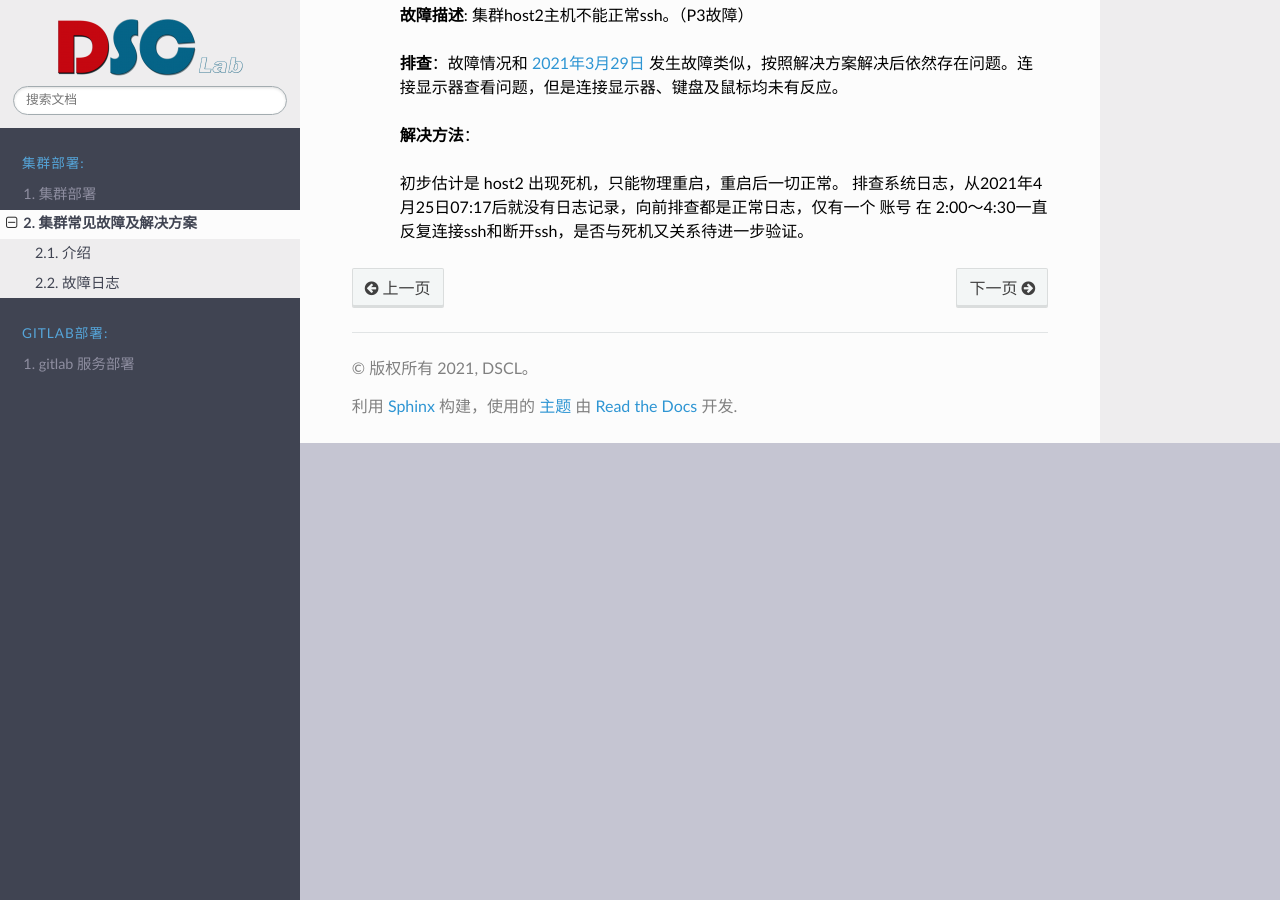
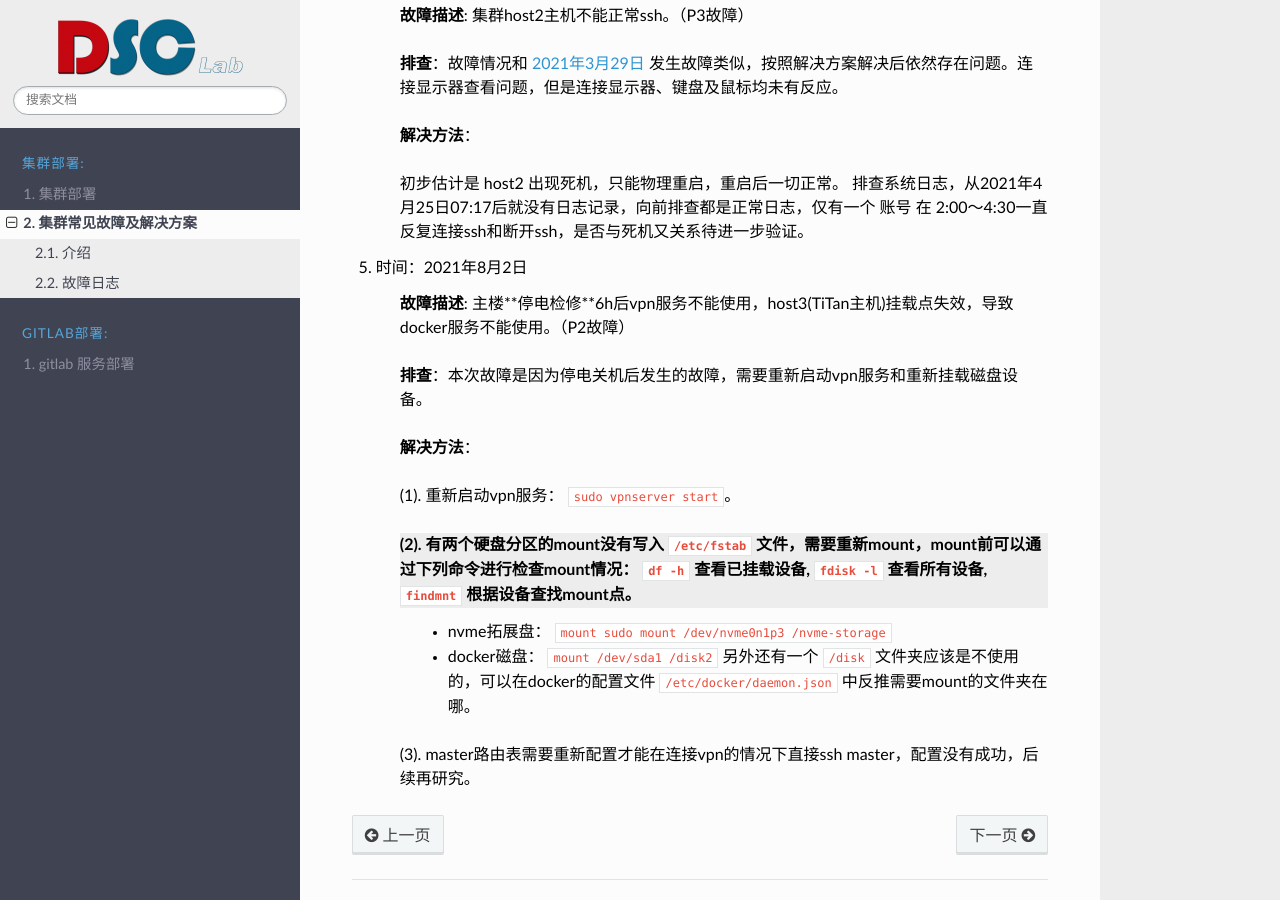
Before and after one commit to CDDSCLab/dscl-docs, a Sphinx documentation site: the page built from source/cluster/deployment/question.rst, in a window 1280 px wide and 900 px high, scrolled down 2501 px. Built offline with Sphinx 7.4.7 and the Read the Docs theme 2.0.0, drawn with Linux system fonts in a browser that asks for light colours; formulas are drawn with MathJax 3; some of the changed text lies outside the part shown.

Commit message:
[docs]Add 2021-08-02 log

```diff
--- a/source/cluster/deployment/question.rst
+++ b/source/cluster/deployment/question.rst
@@ -78,7 +78,7 @@
         (1).  初步怀疑是登录的账号比较新，从未登录过，切换使用比较活跃的账号。
 
         .. note::
-            虽然这个现象非常不可思议😓，但是切换账号后的确生效，但是目前不能完全保证是这个原因，可以尝试下面的方法。*
+            虽然这个现象非常不可思议😓，但是切换账号后的确生效，但是目前不能完全保证是这个原因，可以尝试下面的方法。
 
         (2). 手动在主机上设置  DNS 地址为 ``202.112.14.21``、``61.139.2.69``、``114.114.114.114`` 等（Windows、Linux 如何设置 DNS 请自行查询）
 
@@ -108,3 +108,21 @@
 
     初步估计是 host2 出现死机，只能物理重启，重启后一切正常。
     排查系统日志，从2021年4月25日07:17后就没有日志记录，向前排查都是正常日志，仅有一个 账号 在 2:00～4:30一直反复连接ssh和断开ssh，是否与死机又关系待进一步验证。
+
+
+5. 时间：2021年8月2日
+
+    **故障描述**: 主楼**停电检修**6h后vpn服务不能使用，host3(TiTan主机)挂载点失效，导致docker服务不能使用。（P2故障）
+
+    **排查**：本次故障是因为停电关机后发生的故障，需要重新启动vpn服务和重新挂载磁盘设备。
+
+    **解决方法**：
+
+    (1). 重新启动vpn服务： ``sudo vpnserver start``。
+
+    (2). 有两个硬盘分区的mount没有写入 ``/etc/fstab`` 文件，需要重新mount，mount前可以通过下列命令进行检查mount情况： ``df -h`` 查看已挂载设备, ``fdisk -l`` 查看所有设备, ``findmnt`` 根据设备查找mount点。
+        * nvme拓展盘： ``mount sudo mount /dev/nvme0n1p3 /nvme-storage``
+
+        * docker磁盘： ``mount /dev/sda1 /disk2`` 另外还有一个 ``/disk`` 文件夹应该是不使用的，可以在docker的配置文件 ``/etc/docker/daemon.json`` 中反推需要mount的文件夹在哪。
+
+    (3). master路由表需要重新配置才能在连接vpn的情况下直接ssh master，配置没有成功，后续再研究。
```
Also changed, not shown: 1 other file.
